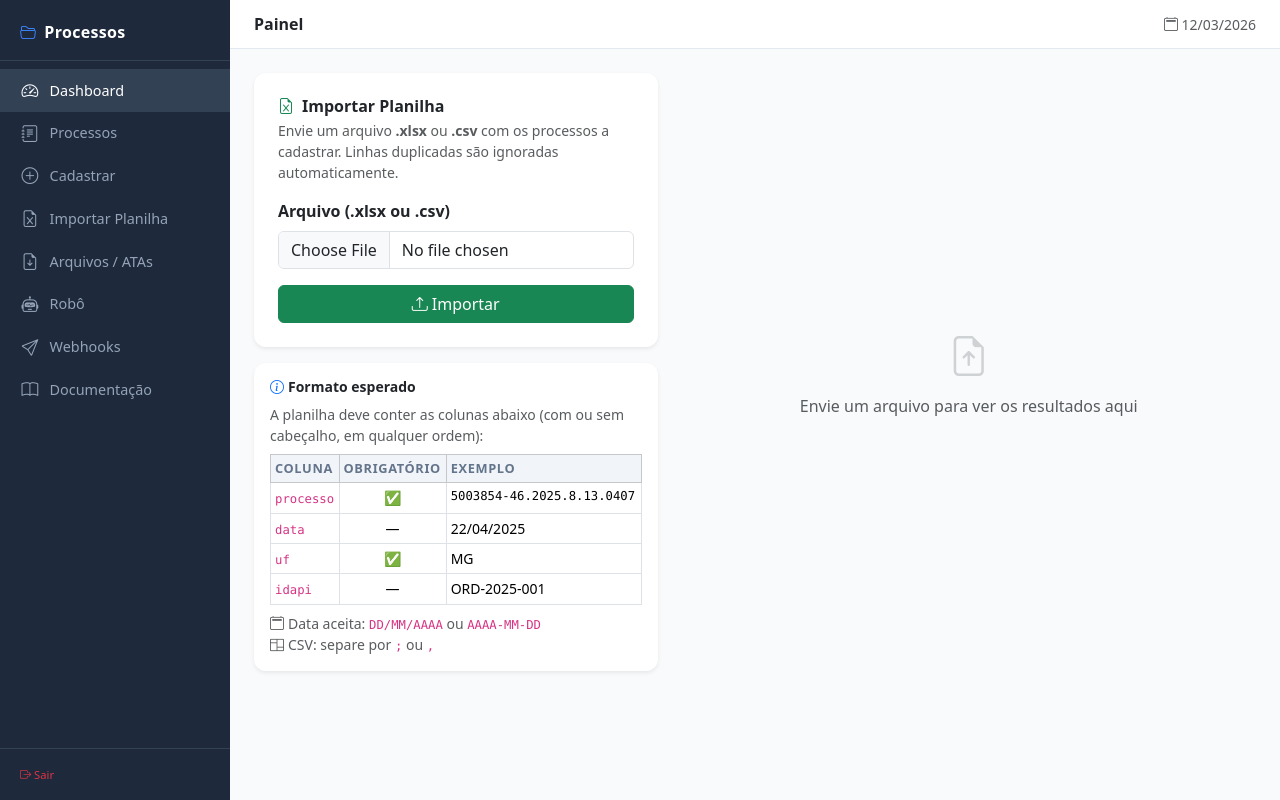
After one commit to wandercosta/consulta_processos, a PHP site: the page made by painel/Views/processos/importar.php in a window 1280 px wide. The commit adds this page. Run offline with PHP 8.4, Linux system fonts and the light colour scheme; the template is opened without the code that fills it, so the values that code supplies are empty; some libraries are stand-ins or nearby versions.

Commit message:
feat: importação de processos via planilha Excel/CSV
- XlsxReader: parser XLSX puro PHP (ZipArchive + SimpleXML, sem Composer)
- ImportController: upload, parse, validação e cadastro linha a linha
- Suporte a .xlsx e .csv (delimitador ; ou , detectado automaticamente)
- Colunas: processo, data (DD/MM/AAAA ou AAAA-MM-DD), uf, idapi
- Detecção automática de cabeçalho e mapeamento flexível de colunas
- Resultados: contadores (importados/duplicados/erros/ignorados) + tabela por linha
- Nav: nova entrada "Importar Planilha" abaixo de "Cadastrar"

Co-Authored-By: Claude Sonnet 4.6 <noreply@anthropic.com>

```diff
--- a/painel/Views/layout/header.php
+++ b/painel/Views/layout/header.php
@@ -6,6 +6,7 @@ $nav = [
     'dashboard' => ['icon' => 'bi-speedometer2',           'label' => 'Dashboard'],
     'processos' => ['icon' => 'bi-journal-text',            'label' => 'Processos'],
     'cadastrar' => ['icon' => 'bi-plus-circle',             'label' => 'Cadastrar'],
+    'importar'  => ['icon' => 'bi-file-earmark-excel',     'label' => 'Importar Planilha'],
     'arquivos'  => ['icon' => 'bi-file-earmark-arrow-down', 'label' => 'Arquivos / ATAs'],
     'robot'     => ['icon' => 'bi-robot',                   'label' => 'Robô'],
     'webhook'   => ['icon' => 'bi-send',                    'label' => 'Webhooks'],
--- /dev/null
+++ b/painel/Views/processos/importar.php
@@ -0,0 +1,158 @@
+<?php
+/**
+ * View: Importar processos via planilha Excel / CSV
+ *
+ * Variáveis injetadas:
+ *   $resultados  — array de resultados por linha (null se ainda não importou)
+ *   $erroUpload  — string de erro geral (null se ok)
+ */
+
+// Contadores para o resumo
+$total      = $resultados ? count($resultados) : 0;
+$importados = $resultados ? count(array_filter($resultados, fn($r) => $r['status'] === 'importado'))  : 0;
+$duplicados = $resultados ? count(array_filter($resultados, fn($r) => $r['status'] === 'duplicado')) : 0;
+$erros      = $resultados ? count(array_filter($resultados, fn($r) => $r['status'] === 'erro'))      : 0;
+$ignorados  = $resultados ? count(array_filter($resultados, fn($r) => $r['status'] === 'ignorada'))  : 0;
+?>
+
+<div class="row">
+
+    <!-- ── Formulário de upload ───────────────────────────────────────────────── -->
+    <div class="col-lg-5">
+        <div class="card border-0 shadow-sm" style="border-radius:12px">
+            <div class="card-body p-4">
+                <h6 class="fw-bold mb-1"><i class="bi bi-file-earmark-excel text-success me-2"></i>Importar Planilha</h6>
+                <p class="text-muted small mb-3">
+                    Envie um arquivo <strong>.xlsx</strong> ou <strong>.csv</strong> com os processos a cadastrar.
+                    Linhas duplicadas são ignoradas automaticamente.
+                </p>
+
+                <?php if ($erroUpload): ?>
+                <div class="alert alert-danger py-2 small">
+                    <i class="bi bi-exclamation-triangle me-1"></i><?= htmlspecialchars($erroUpload) ?>
+                </div>
+                <?php endif; ?>
+
+                <form method="post" action="<?= PAINEL_URL ?>?page=importar_processar"
+                      enctype="multipart/form-data">
+
+                    <div class="mb-3">
+                        <label class="form-label fw-semibold">Arquivo (.xlsx ou .csv)</label>
+                        <input type="file" name="planilha" class="form-control"
+                               accept=".xlsx,.csv" required>
+                    </div>
+
+                    <button type="submit" class="btn btn-success w-100">
+                        <i class="bi bi-upload me-1"></i>Importar
+                    </button>
+                </form>
+            </div>
+        </div>
+
+        <!-- Instruções de formato -->
+        <div class="card border-0 shadow-sm mt-3" style="border-radius:12px">
+            <div class="card-body p-3">
+                <h6 class="fw-semibold small mb-2"><i class="bi bi-info-circle text-primary me-1"></i>Formato esperado</h6>
+                <p class="small text-muted mb-2">A planilha deve conter as colunas abaixo (com ou sem cabeçalho, em qualquer ordem):</p>
+                <table class="table table-sm table-bordered small mb-2">
+                    <thead class="table-light">
+                        <tr>
+                            <th>Coluna</th>
+                            <th>Obrigatório</th>
+                            <th>Exemplo</th>
+                        </tr>
+                    </thead>
+                    <tbody>
+                        <tr><td><code>processo</code></td><td class="text-center">✅</td><td class="font-monospace small">5003854-46.2025.8.13.0407</td></tr>
+                        <tr><td><code>data</code></td><td class="text-center">—</td><td>22/04/2025</td></tr>
+                        <tr><td><code>uf</code></td><td class="text-center">✅</td><td>MG</td></tr>
+                        <tr><td><code>idapi</code></td><td class="text-center">—</td><td>ORD-2025-001</td></tr>
+                    </tbody>
+                </table>
+                <div class="text-muted small">
+                    <i class="bi bi-calendar2 me-1"></i>Data aceita: <code>DD/MM/AAAA</code> ou <code>AAAA-MM-DD</code><br>
+                    <i class="bi bi-columns me-1"></i>CSV: separe por <code>;</code> ou <code>,</code>
+                </div>
+            </div>
+        </div>
+    </div>
+
+    <!-- ── Resultados ─────────────────────────────────────────────────────────── -->
+    <div class="col-lg-7">
+        <?php if ($resultados !== null): ?>
+
+        <!-- Resumo -->
+        <div class="row g-2 mb-3">
+            <div class="col-6 col-md-3">
+                <div class="card border-0 shadow-sm text-center py-3" style="border-radius:10px">
+                    <div class="fs-4 fw-bold text-success"><?= $importados ?></div>
+                    <div class="small text-muted">Importados</div>
+                </div>
+            </div>
+            <div class="col-6 col-md-3">
+                <div class="card border-0 shadow-sm text-center py-3" style="border-radius:10px">
+                    <div class="fs-4 fw-bold text-warning"><?= $duplicados ?></div>
+                    <div class="small text-muted">Duplicados</div>
+                </div>
+            </div>
+            <div class="col-6 col-md-3">
+                <div class="card border-0 shadow-sm text-center py-3" style="border-radius:10px">
+                    <div class="fs-4 fw-bold text-danger"><?= $erros ?></div>
+                    <div class="small text-muted">Erros</div>
+                </div>
+            </div>
+            <div class="col-6 col-md-3">
+                <div class="card border-0 shadow-sm text-center py-3" style="border-radius:10px">
+                    <div class="fs-4 fw-bold text-secondary"><?= $ignorados ?></div>
+                    <div class="small text-muted">Ignorados</div>
+                </div>
+            </div>
+        </div>
+
+        <!-- Tabela de resultados -->
+        <div class="card border-0 shadow-sm" style="border-radius:12px">
+            <div class="card-body p-0">
+                <div style="max-height:520px;overflow-y:auto">
+                    <table class="table table-sm table-hover mb-0 small">
+                        <thead class="sticky-top bg-white">
+                            <tr>
+                                <th class="ps-3" style="width:50px">Linha</th>
+                                <th>Processo</th>
+                                <th style="width:110px">Status</th>
+                                <th>Mensagem</th>
+                            </tr>
+                        </thead>
+                        <tbody>
+                        <?php foreach ($resultados as $r): ?>
+                        <tr>
+                            <td class="ps-3 text-muted"><?= $r['linha'] ?></td>
+                            <td class="font-monospace"><?= htmlspecialchars($r['processo']) ?></td>
+                            <td>
+                                <?php match($r['status']) {
+                                    'importado'  => print('<span class="badge bg-success">Importado</span>'),
+                                    'duplicado'  => print('<span class="badge bg-warning text-dark">Duplicado</span>'),
+                                    'erro'       => print('<span class="badge bg-danger">Erro</span>'),
+                                    'ignorada'   => print('<span class="badge bg-secondary">Ignorado</span>'),
+                                    default      => print('<span class="badge bg-light text-dark">' . $r['status'] . '</span>'),
+                                }; ?>
+                            </td>
+                            <td class="text-muted"><?= htmlspecialchars($r['mensagem']) ?></td>
+                        </tr>
+                        <?php endforeach; ?>
+                        </tbody>
+                    </table>
+                </div>
+            </div>
+        </div>
+
+        <?php elseif (!$erroUpload): ?>
+        <div class="d-flex align-items-center justify-content-center h-100 text-muted" style="min-height:200px">
+            <div class="text-center">
+                <i class="bi bi-file-earmark-arrow-up fs-1 d-block mb-2 opacity-25"></i>
+                Envie um arquivo para ver os resultados aqui
+            </div>
+        </div>
+        <?php endif; ?>
+    </div>
+
+</div>
```
Also changed, not shown: painel/Controllers/ImportController.php (added, +229 -0 lines), painel/index.php (+10 -0 lines), painel/lib/XlsxReader.php (added, +166 -0 lines).
